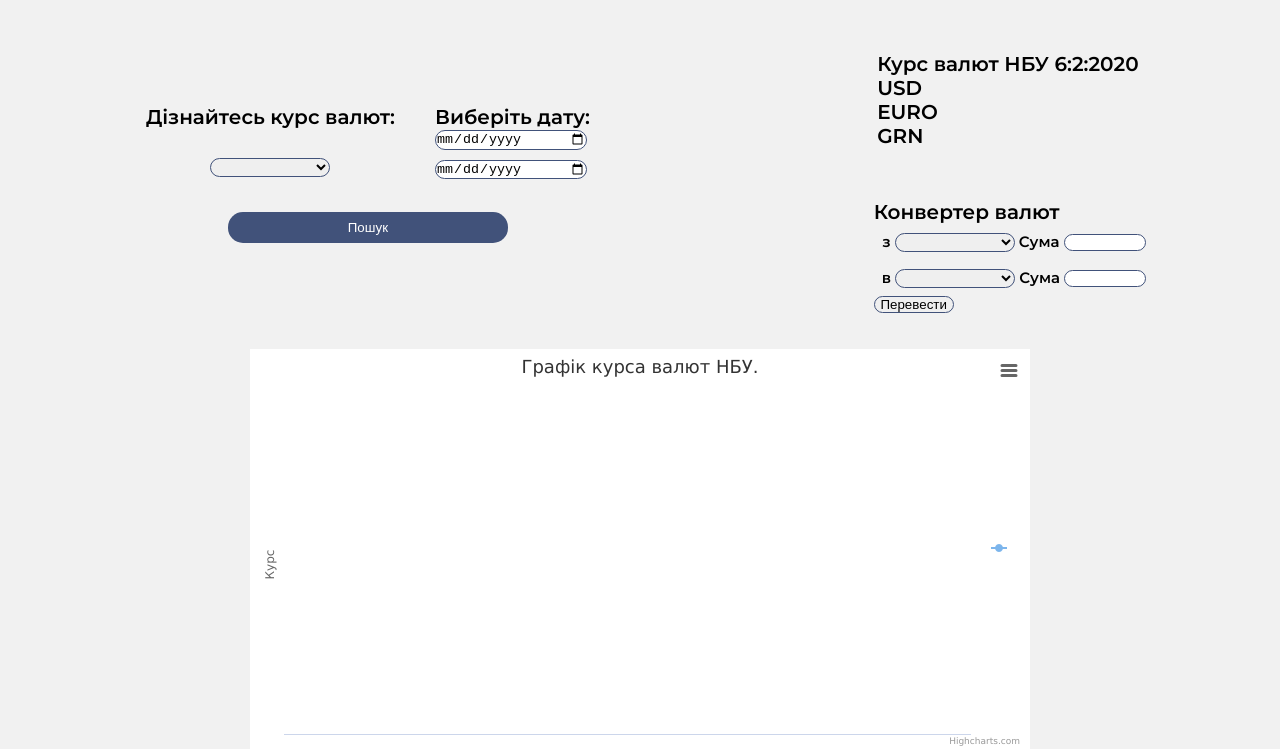
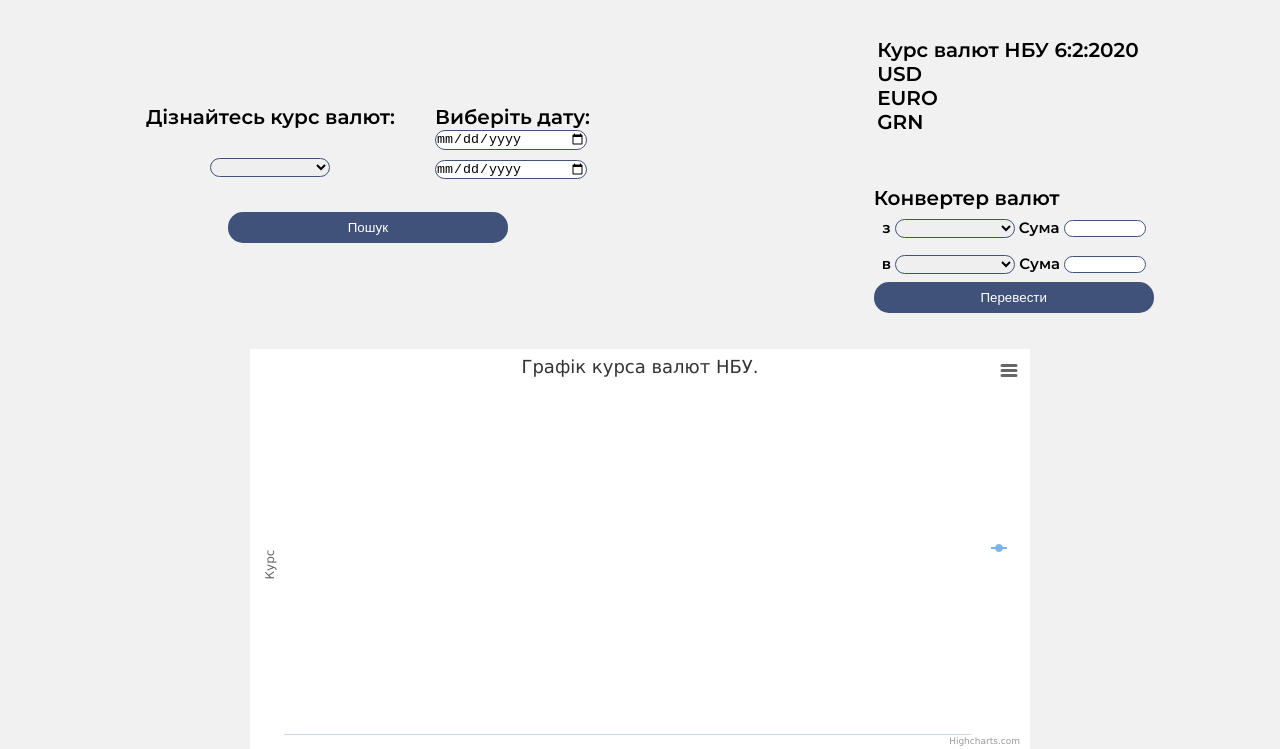
Before and after one commit to yurakhomitsky/Currency-rate, a plain HTML site: page index.html in a window 1280 px wide. Shown: the part 111-860 px from the top of the page. Drawn offline with nearby package versions, Linux system fonts and the light colour scheme; no server answers.

Commit message:
fix style.css

```diff
--- a/style/style.css
+++ b/style/style.css
@@ -65,7 +65,7 @@ aside {
   flex-direction: column-reverse;
 }
 #search,
-#exchan {
+#exchange {
   background-color: #41527a;
   color: white;
   width: 280px;
@@ -74,7 +74,7 @@ aside {
   border-radius: 15px;
 }
 #search:hover,
-#exchan:hover {
+#exchange:hover {
   color: black;
 }
 
```
